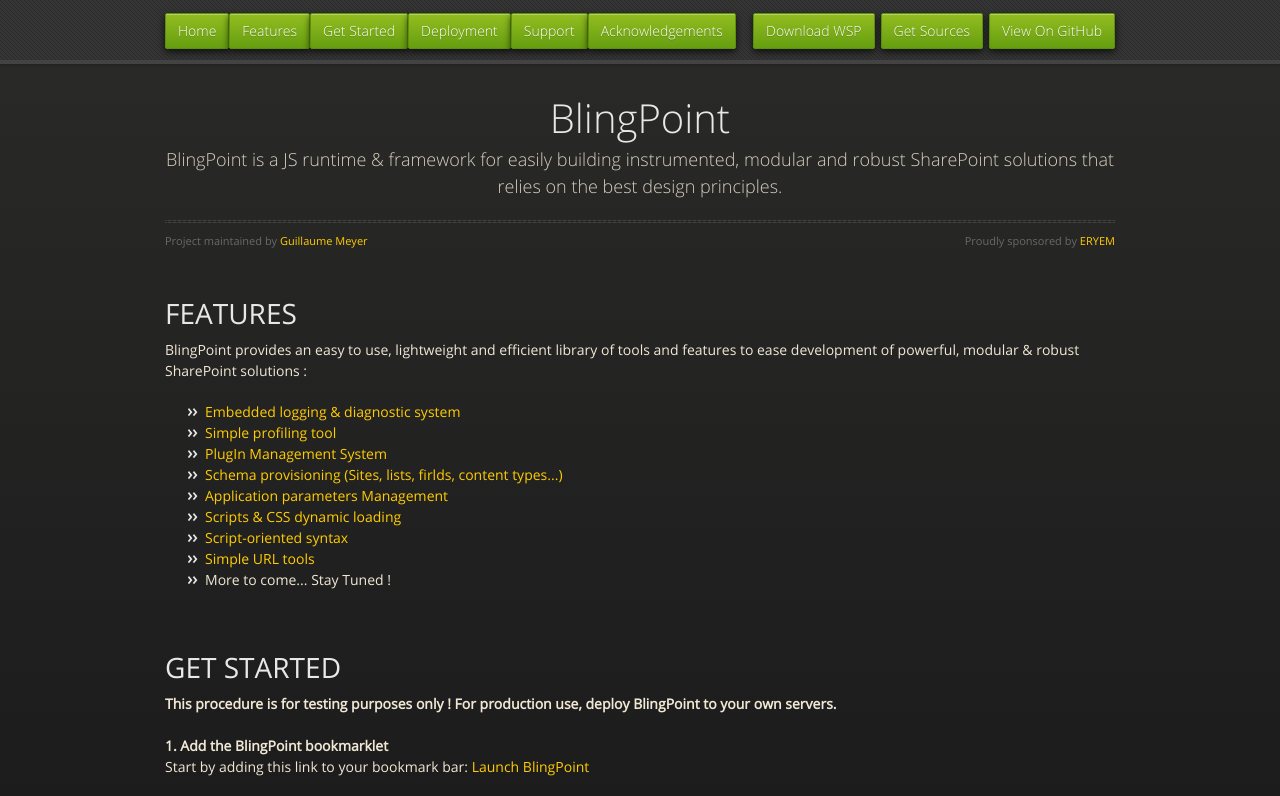
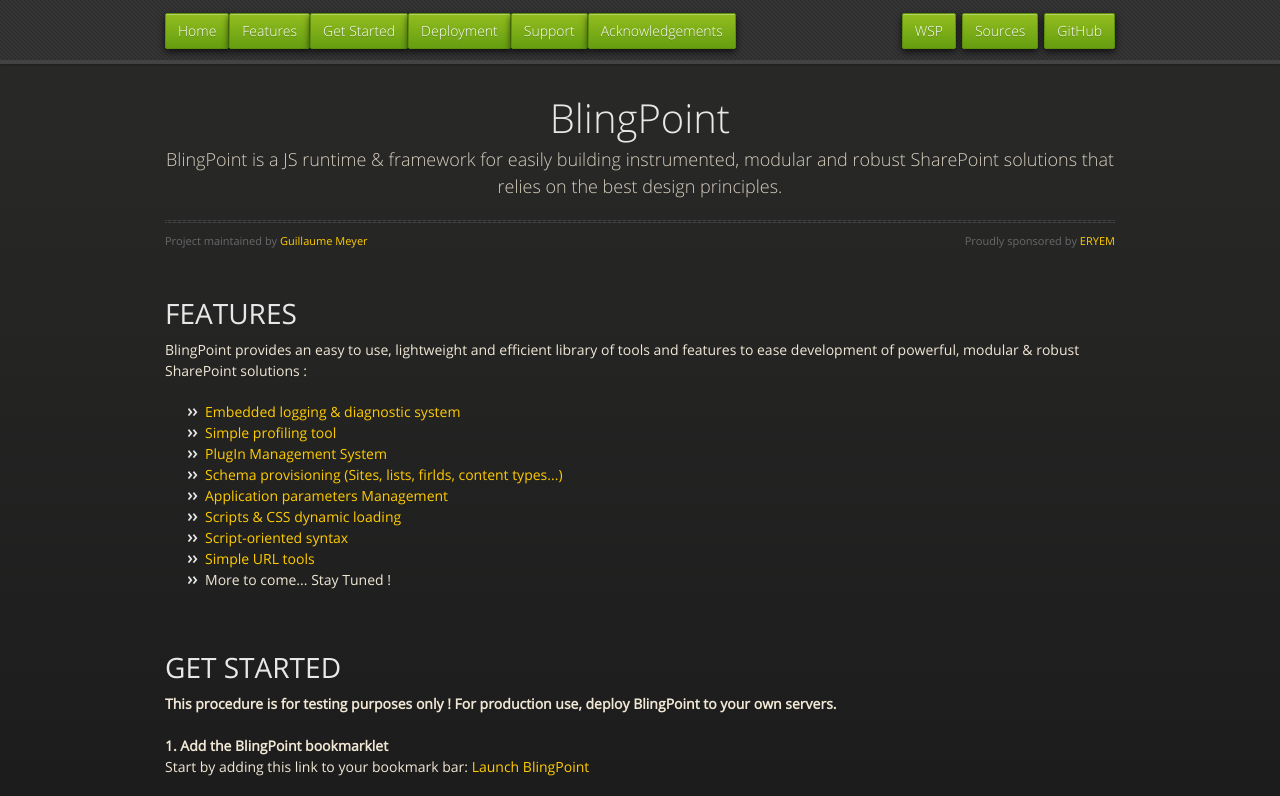
Before and after one commit to guillaumemeyer/BlingPoint, a plain HTML site: page index.html in a window 1280 px wide. Shown: the top 796 px of the page. Drawn offline with nearby package versions, Linux system fonts and the light colour scheme.

Commit message:
Update index.html

```diff
--- a/index.html
+++ b/index.html
@@ -26,9 +26,9 @@
           <li class="fork"><a href="javascript:scrollToAnchor('deployment');"><span class="credits left">Deployment</span></a></li>
           <li class="fork"><a href="javascript:scrollToAnchor('support');"><span class="credits left">Support</span></a></li>
           <li class="fork"><a href="javascript:scrollToAnchor('acknowledgements');"><span class="credits left">Acknowledgements</span></a></li>
-          <li class="downloads"><a href="https://github.com/guillaumemeyer/BlingPoint">View On GitHub</a></li>
-          <li class="downloads"><a href="https://github.com/guillaumemeyer/BlingPoint/zipball/master">Get Sources</a></li>
-          <li class="downloads"><a href="https://github.com/guillaumemeyer/BlingPoint/blob/master/SandBoxSolution/bin/Release/BlingPointSandBox.wsp?raw=true">Download WSP</a></li>
+          <li class="downloads"><a href="https://github.com/guillaumemeyer/BlingPoint">GitHub</a></li>
+          <li class="downloads"><a href="https://github.com/guillaumemeyer/BlingPoint/zipball/master">Sources</a></li>
+          <li class="downloads"><a href="https://github.com/guillaumemeyer/BlingPoint/blob/master/SandBoxSolution/bin/Release/BlingPointSandBox.wsp?raw=true">WSP</a></li>
         </nav>
       </div><!-- end header -->
 
```
